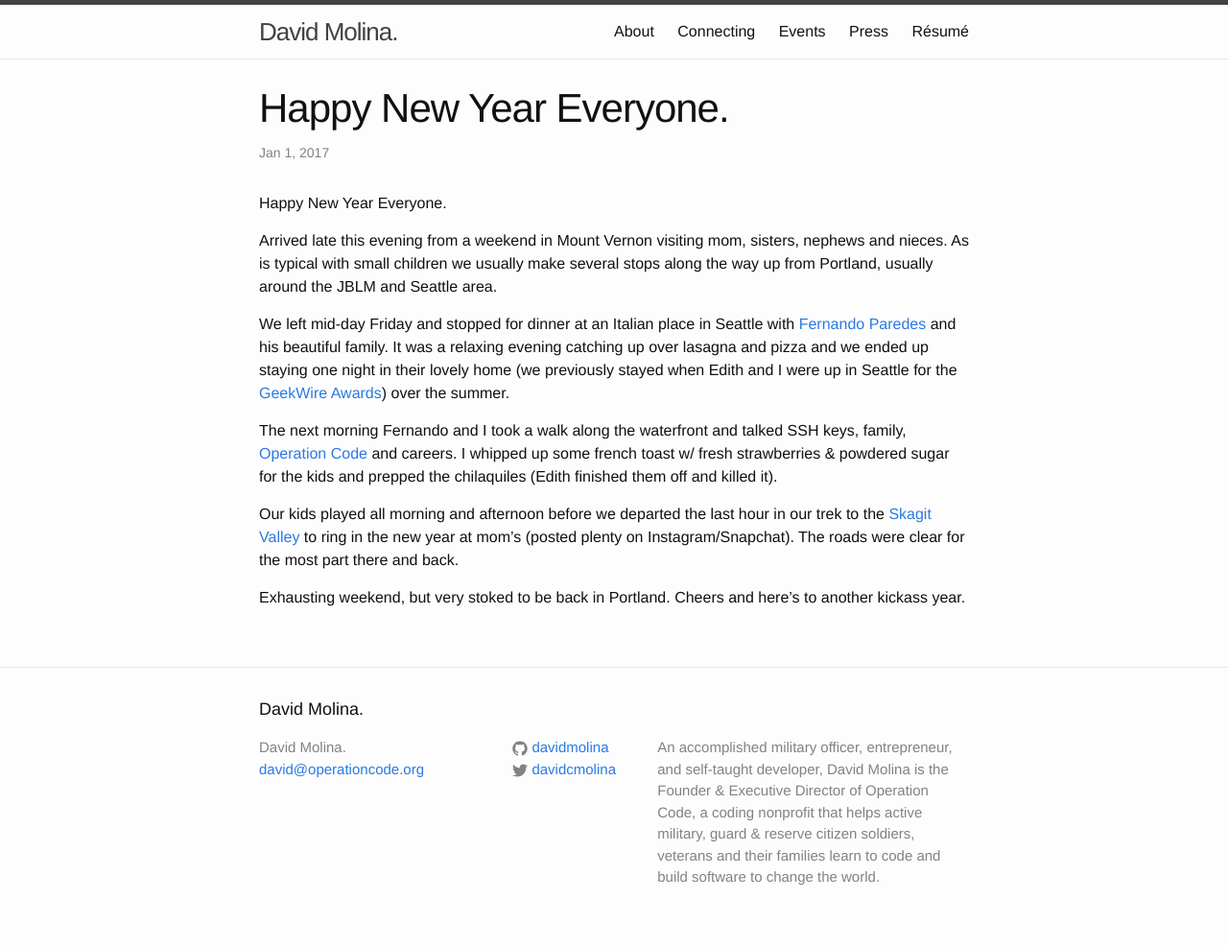
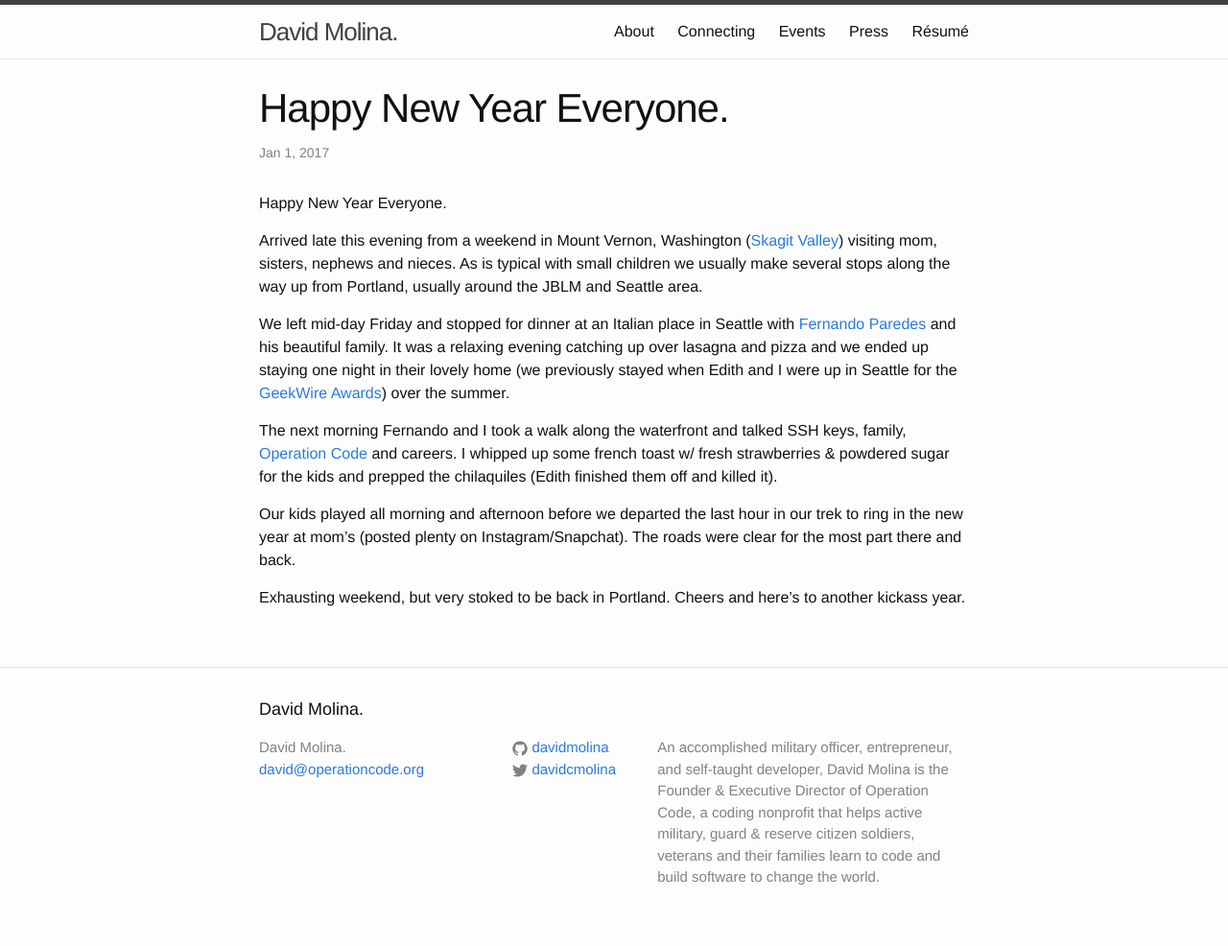
Before and after one commit to davidmolina/davidmolina.github.io, a Jekyll site: the page built from _posts/2017-01-01-happy-new-year-everyone.markdown, in a window 1280 px wide. Shown: the whole page at 96% size. Built offline with Jekyll 4.4.1, drawn with Linux system fonts in a browser that asks for light colours.

Commit message:
Fix link

```diff
--- a/_posts/2017-01-01-happy-new-year-everyone.markdown
+++ b/_posts/2017-01-01-happy-new-year-everyone.markdown
@@ -7,12 +7,12 @@ categories: jekyll update
 
 Happy New Year Everyone.
 
-Arrived late this evening from a weekend in Mount Vernon visiting mom, sisters, nephews and nieces. As is typical with small children we usually make several stops along the way up from Portland, usually around the JBLM and Seattle area.
+Arrived late this evening from a weekend in Mount Vernon, Washington ([Skagit Valley](https://twitter.com/search?q=skagitvalley)) visiting mom, sisters, nephews and nieces. As is typical with small children we usually make several stops along the way up from Portland, usually around the JBLM and Seattle area.
 
 We left mid-day Friday and stopped for dinner at an Italian place in Seattle with [Fernando Paredes](https://twitter.com/nanoxd) and his beautiful family. It was a relaxing evening catching up over lasagna and pizza and we ended up staying one night in their lovely home (we previously stayed when Edith and I were up in Seattle for the [GeekWire Awards](https://twitter.com/davidcmolina/status/730964354821038080)) over the summer.
 
 The next morning Fernando and I took a walk along the waterfront and talked SSH keys, family, [Operation Code](https://operationcode.org/) and careers. I whipped up some french toast w/ fresh strawberries & powdered sugar for the kids and prepped the chilaquiles (Edith finished them off and killed it).
 
-Our kids played all morning and afternoon before we departed the last hour in our trek to the [Skagit Valley](https://twitter.com/search?q=skagitvalley) to ring in the new year at mom's (posted plenty on Instagram/Snapchat). The roads were clear for the most part there and back.
+Our kids played all morning and afternoon before we departed the last hour in our trek to ring in the new year at mom's (posted plenty on Instagram/Snapchat). The roads were clear for the most part there and back.
 
 Exhausting weekend, but very stoked to be back in Portland. Cheers and here's to another kickass year.
```
